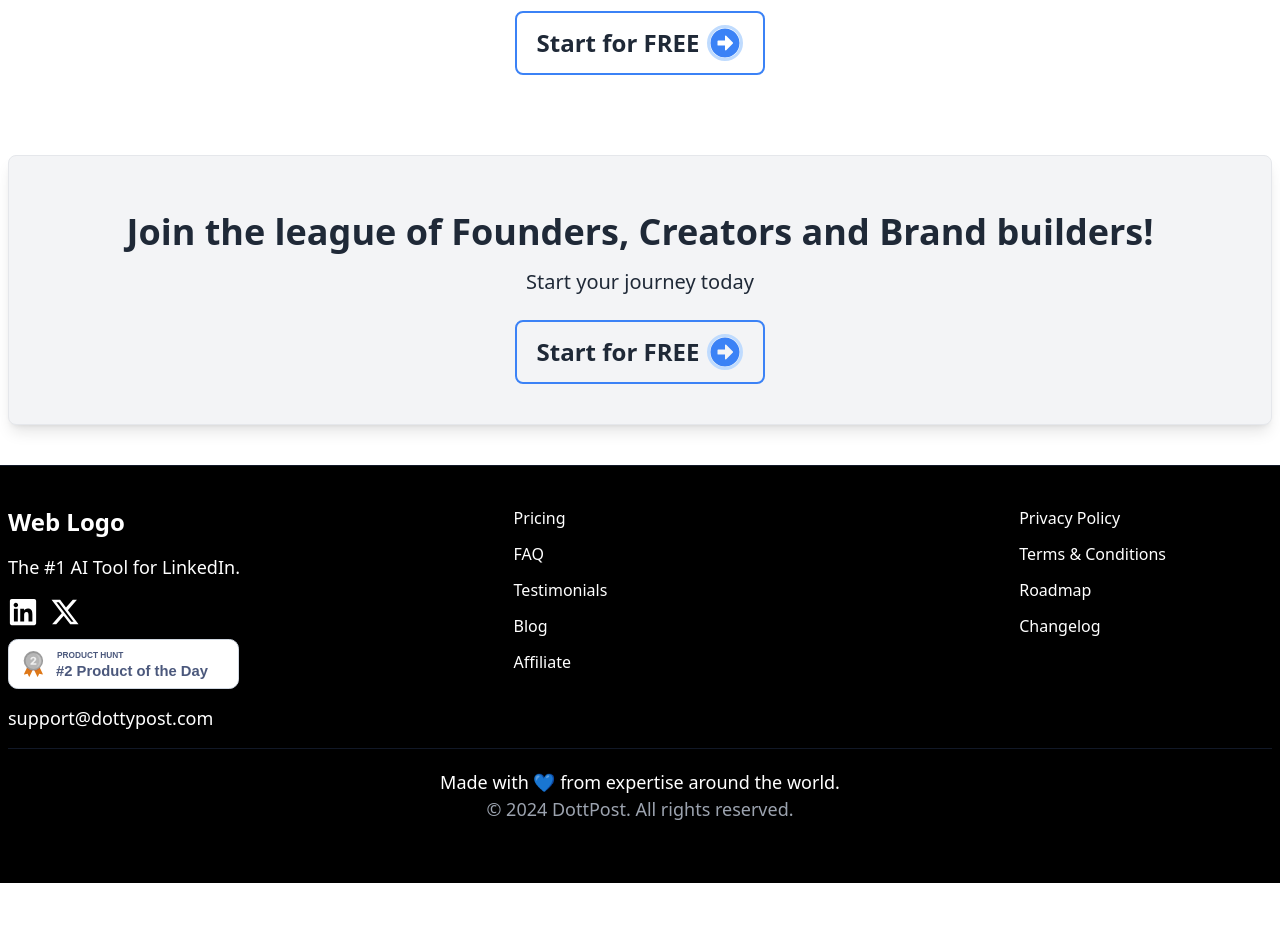
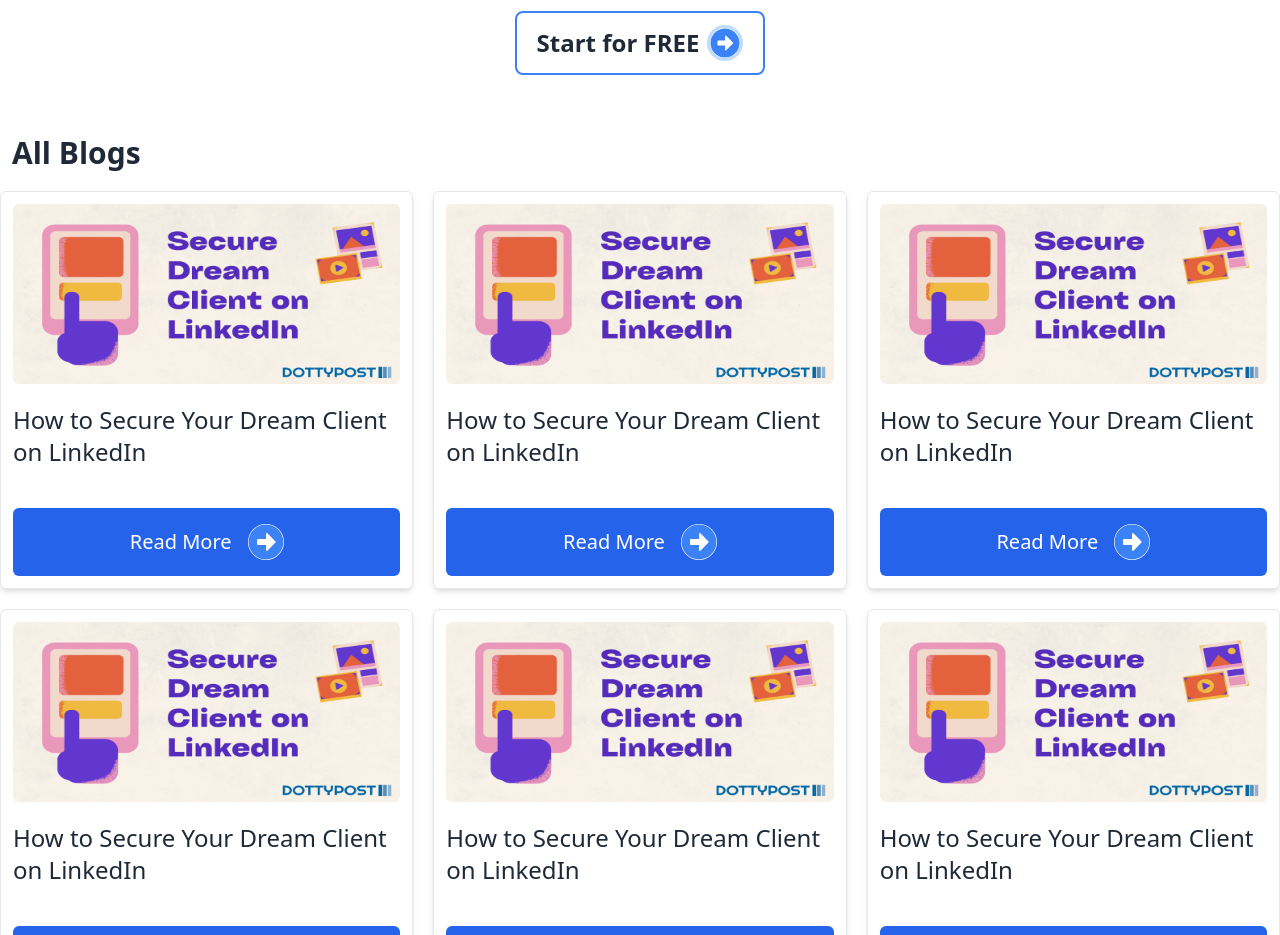
Before and after one commit to rifat0rahman/CometFrontend, a React (Vite) app: page /blog in a window 1280 px wide. Shown: the part 1260-2195 px from the top of the page. Before the commit the page ends 2143 px from the top, so only its background shows below. Built offline with nearby package versions, Linux system fonts and the light colour scheme.

Commit message:
all main design is done

```diff
--- a/src/Components/HomeComponents/Affiliate/Affiliate.jsx
+++ b/src/Components/HomeComponents/Affiliate/Affiliate.jsx
@@ -9,6 +9,14 @@ export default function Affiliate() {
         name={`Earn up to $297.50 on each sale!`}
         title={`Find out why you should become a Dottypost affiliate today!`}
       />
+      <h1 className="text-center text-4xl font-bold mt-10 mb-4">
+        Refer customers and start earning cash today!
+      </h1>
+      <div className="w-full flex justify-center items-center">
+        <button className="p-3 px-8 bg-blue-600 text-white rounded-full">
+          Become an affiliate
+        </button>
+      </div>
       <FaqSection></FaqSection>
       <JoinLeague></JoinLeague>
     </div>
--- a/src/Components/HomeComponents/Blog/Blog.jsx
+++ b/src/Components/HomeComponents/Blog/Blog.jsx
@@ -1,6 +1,7 @@
 import JoinLeague from "../../ShaireComponents/JoinLeague";
 import SubBanner from "../../ShaireComponents/SubBanner";
 import BlogComponent from "../Home/BlogComponent";
+import BlogCard from "./BlogCard";
 
 export default function Blog() {
   return (
@@ -10,6 +11,26 @@ export default function Blog() {
         title={`Our Blogs`}
       />
       <BlogComponent></BlogComponent>
+      <div className="container mx-auto px-3">
+        <h1 className="text-3xl font-bold my-5">All Blogs</h1>
+      </div>
+      <div className="container mx-auto grid grid-cols-1 sm:grid-cols-2 md:grid-cols-3 gap-5">
+        <BlogCard></BlogCard>
+        <BlogCard></BlogCard>
+        <BlogCard></BlogCard>
+        <BlogCard></BlogCard>
+        <BlogCard></BlogCard>
+        <BlogCard></BlogCard>
+        <BlogCard></BlogCard>
+        <BlogCard></BlogCard>
+        <BlogCard></BlogCard>
+        <BlogCard></BlogCard>
+        <BlogCard></BlogCard>
+        <BlogCard></BlogCard>
+        <BlogCard></BlogCard>
+        <BlogCard></BlogCard>
+        <BlogCard></BlogCard>
+      </div>
       <JoinLeague></JoinLeague>
     </div>
   );
--- /dev/null
+++ b/src/Components/HomeComponents/Blog/BlogCard.jsx
@@ -0,0 +1,19 @@
+import { FaArrowAltCircleRight } from "react-icons/fa";
+import blogCardImage from "../../../image/blogCard.avif";
+
+export default function BlogCard() {
+  return (
+    <div className="w-full rounded-md border shadow-md p-3 flex flex-col gap-5">
+      <div className="w-full flex justify-center items-center rounded-md overflow-hidden h-[180px]">
+        <img src={blogCardImage} className="h-full w-full" alt="blog image" />
+      </div>
+      <h3 className="text-2xl font-medium mb-5">
+        How to Secure Your Dream Client on LinkedIn
+      </h3>
+      <button className="w-full p-4 bg-blue-600 text-xl rounded-md text-white flex justify-center items-center gap-4">
+        Read More{" "}
+        <FaArrowAltCircleRight className="text-blue-500 text-4xl bg-white rounded-full" />
+      </button>
+    </div>
+  );
+}
--- a/src/Components/HomeComponents/Testimonials/Testimonials.jsx
+++ b/src/Components/HomeComponents/Testimonials/Testimonials.jsx
@@ -1,5 +1,6 @@
 import JoinLeague from "../../ShaireComponents/JoinLeague";
 import SubBanner from "../../ShaireComponents/SubBanner";
+import TestimonialCard from "../../ShaireComponents/TestimonialCard";
 
 export default function Testimonials() {
   return (
@@ -8,7 +9,25 @@ export default function Testimonials() {
         name={`Wall of Love`}
         title={`Hear directly from some of the best marketers, founders and professionals`}
       />
-
+      <div className="container mx-auto py-10 grid grid-cols-1 sm:grid-cols-2 md:grid-cols-3 gap-5">
+        <TestimonialCard></TestimonialCard>
+        <TestimonialCard></TestimonialCard>
+        <TestimonialCard></TestimonialCard>
+        <TestimonialCard></TestimonialCard>
+        <TestimonialCard></TestimonialCard>
+        <TestimonialCard></TestimonialCard>
+        <TestimonialCard></TestimonialCard>
+        <TestimonialCard></TestimonialCard>
+        <TestimonialCard></TestimonialCard>
+        <TestimonialCard></TestimonialCard>
+        <TestimonialCard></TestimonialCard>
+        <TestimonialCard></TestimonialCard>
+        <TestimonialCard></TestimonialCard>
+        <TestimonialCard></TestimonialCard>
+        <TestimonialCard></TestimonialCard>
+        <TestimonialCard></TestimonialCard>
+        <TestimonialCard></TestimonialCard>
+      </div>
       <JoinLeague></JoinLeague>
     </div>
   );
--- a/src/Components/ShaireComponents/TestimonialCard.jsx
+++ b/src/Components/ShaireComponents/TestimonialCard.jsx
@@ -4,7 +4,7 @@ import linkidin from "../../image/Linkedin.png";
 
 export default function TestimonialCard() {
   return (
-    <div className="min-w-[500px] mx-5 p-6 bg-white border rounded-lg shadow-md">
+    <div className="max-w-[500px] mx-5 p-6 bg-white border rounded-lg shadow-md">
       <div className="flex items-center mb-4">
         <img
           className="w-12 h-12 rounded-full"
```
Also changed, not shown: src/image/blogCard.avif (added).
